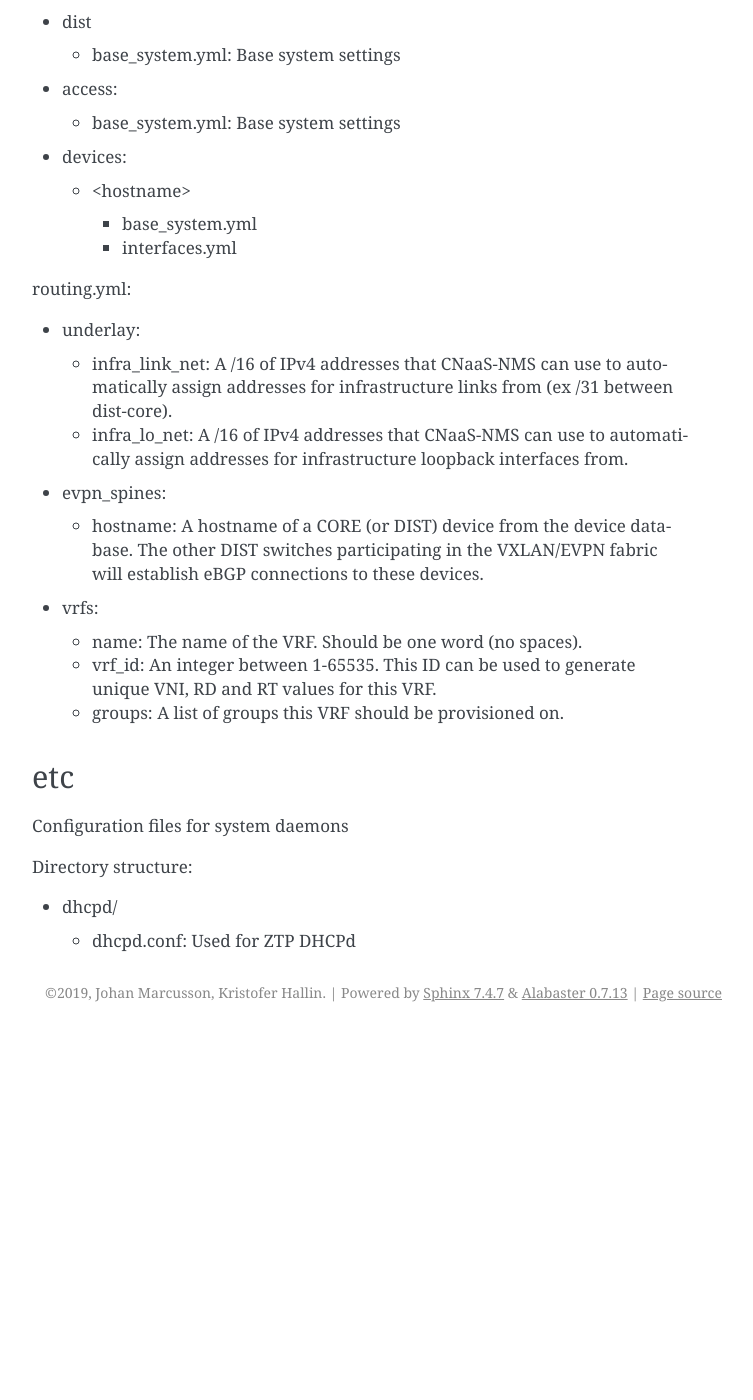
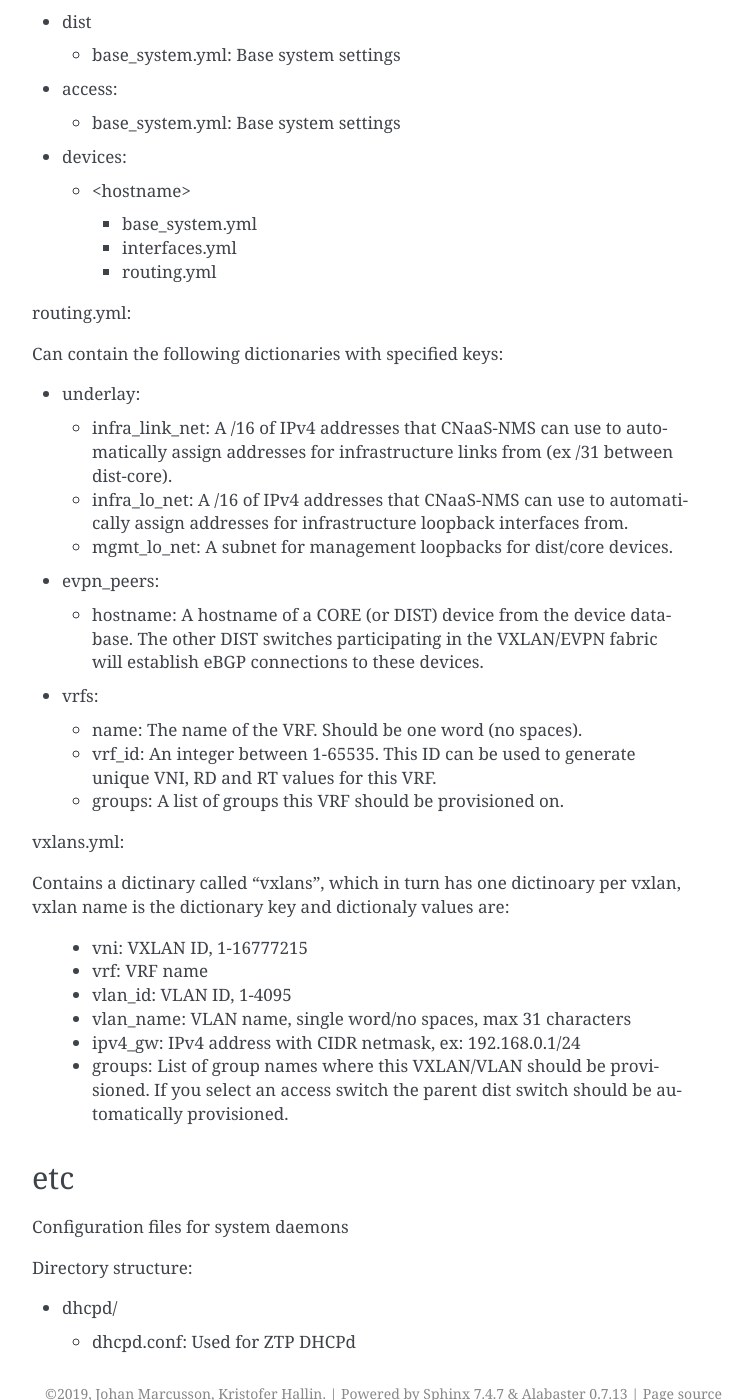
Before and after one commit to SUNET/cnaas-nms, a Sphinx documentation site: the page built from docs/reporef/index.rst, in a window 1280 px wide and 1400 px high, scrolled down 1863 px. Shown: the whole window, without its empty margins (388-1141 px from the left). Built offline with Sphinx 7.4.7, drawn with Linux system fonts in a browser that asks for light colours; before the commit the page ends 2895 px from its top, so only the background shows below that.

Commit message:
More docs for repository reference

```diff
--- a/docs/reporef/index.rst
+++ b/docs/reporef/index.rst
@@ -103,8 +103,11 @@ The directory structure looks like this:
 
     + base_system.yml
     + interfaces.yml
+    + routing.yml
 
 routing.yml:
+
+Can contain the following dictionaries with specified keys:
 
 - underlay:
 
@@ -112,8 +115,9 @@ routing.yml:
     addresses for infrastructure links from (ex /31 between dist-core).
   * infra_lo_net: A /16 of IPv4 addresses that CNaaS-NMS can use to automatically assign
     addresses for infrastructure loopback interfaces from.
+  * mgmt_lo_net: A subnet for management loopbacks for dist/core devices.
 
-- evpn_spines:
+- evpn_peers:
 
   * hostname: A hostname of a CORE (or DIST) device from the device database.
     The other DIST switches participating in the VXLAN/EVPN fabric will establish
@@ -126,6 +130,18 @@ routing.yml:
     values for this VRF.
   * groups: A list of groups this VRF should be provisioned on.
 
+vxlans.yml:
+
+Contains a dictinary called "vxlans", which in turn has one dictinoary per vxlan, vxlan
+name is the dictionary key and dictionaly values are:
+
+  * vni: VXLAN ID, 1-16777215
+  * vrf: VRF name
+  * vlan_id: VLAN ID, 1-4095
+  * vlan_name: VLAN name, single word/no spaces, max 31 characters
+  * ipv4_gw: IPv4 address with CIDR netmask, ex: 192.168.0.1/24
+  * groups: List of group names where this VXLAN/VLAN should be provisioned. If you select an
+    access switch the parent dist switch should be automatically provisioned.
 
 
 etc
```
